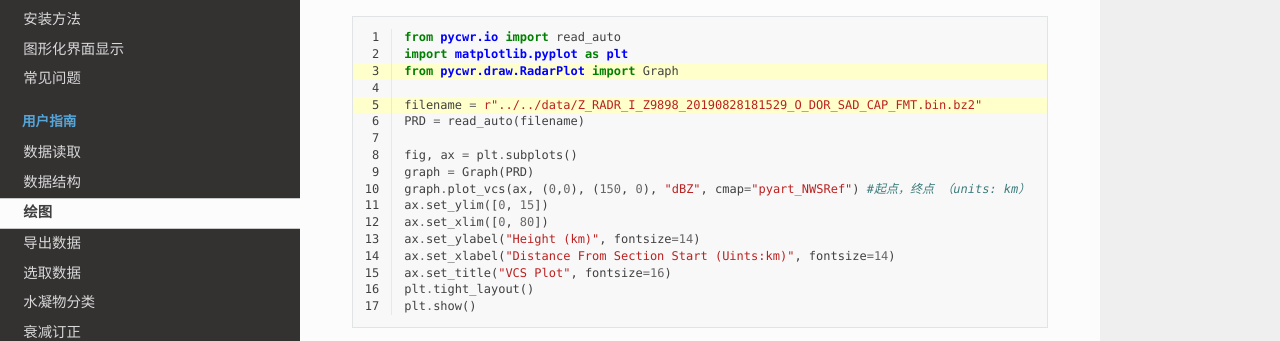
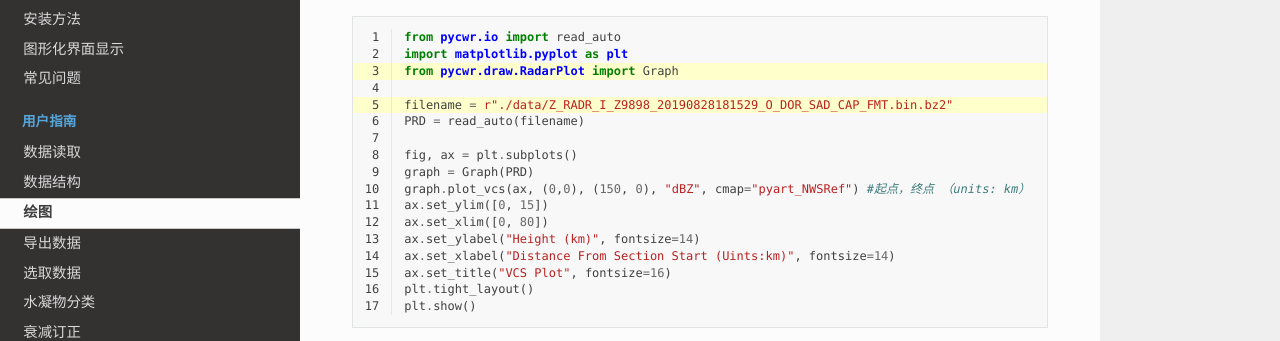
Before and after one commit to YvZheng/pycwr-docs, a Sphinx documentation site: the page built from source/draw.rst, in a window 1280 px wide and 900 px high, scrolled down 2237 px. Shown: the part 162-503 px from the top of the window. Built offline with Sphinx 7.4.7 and the Read the Docs theme 2.0.0, drawn with Linux system fonts in a browser that asks for light colours.

```diff
--- a/source/draw.rst
+++ b/source/draw.rst
@@ -89,7 +89,7 @@ PPI绘图叠加地图：
     import matplotlib.pyplot as plt
     from pycwr.draw.RadarPlot import Graph
 
-    filename = r"../../data/Z_RADR_I_Z9898_20190828181529_O_DOR_SAD_CAP_FMT.bin.bz2"
+    filename = r"./data/Z_RADR_I_Z9898_20190828181529_O_DOR_SAD_CAP_FMT.bin.bz2"
     PRD = read_auto(filename)
 
     fig, ax = plt.subplots()
```
